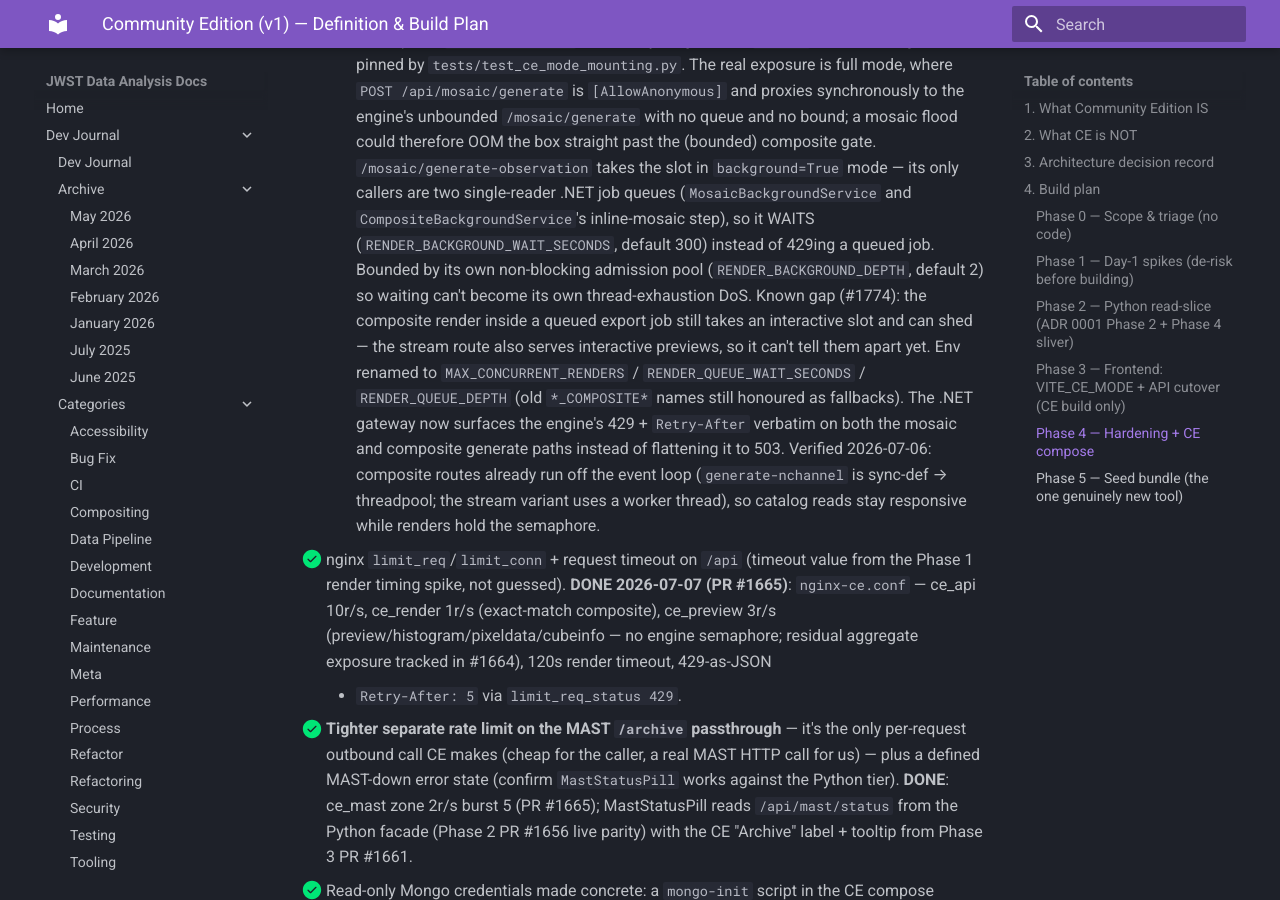
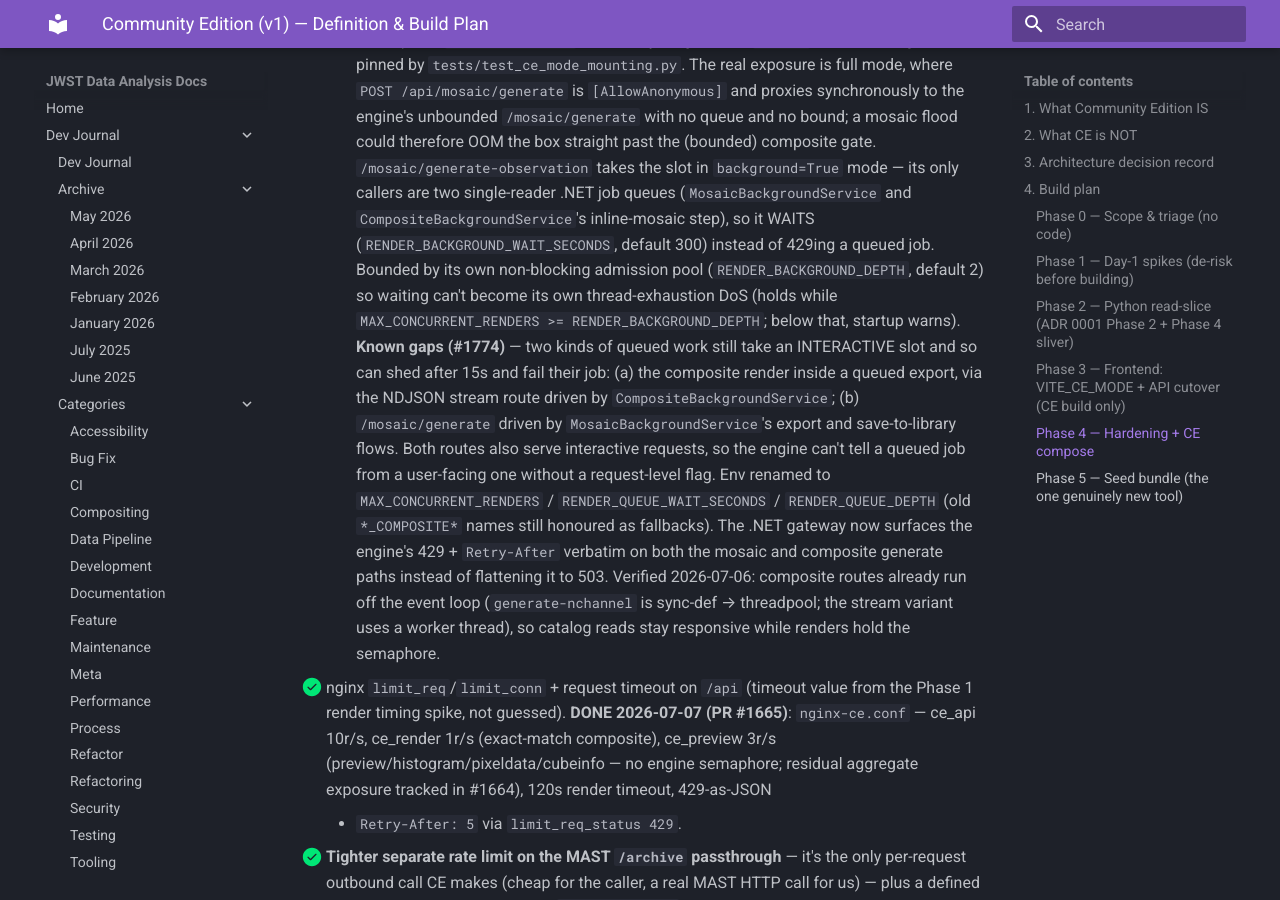
Before and after one commit to Snoww3d/jwst-data-analysis, an MkDocs documentation site: the page built from docs/plans/features/community-edition-v1.md, in a window 1280 px wide and 900 px high, scrolled down 5870 px. Built offline with MkDocs 1.6.1 and Material for MkDocs 9.7.7, drawn with Linux system fonts in a browser that asks for light colours.

Commit message:
docs: mirror the full known-gap list into the CE plan, tighten two tests
Round-4 self-review. One doc fix and three nits; no code-behaviour changes.

The CE plan still described #1774 as a single instance ("the composite render
inside a queued export job"), omitting the /mosaic/generate + MosaicBackgroundService
export/save-to-library case that the gate docstring and the issue both now
name. That is the round-3 finding recurring in the one doc that serves as the
CE record of decisions, so someone scoping #1774 from it would fix half the
problem. It now carries the same two-bullet list, plus the
MAX_CONCURRENT_RENDERS >= RENDER_BACKGROUND_DEPTH precondition.

.env.example documents that precondition too — it is precisely the file where
an operator would set MAX_CONCURRENT_RENDERS=1 and unknowingly void it.

The ungated-neighbours list in render_gate.py omitted /cubeinfo, which
app/render/routes.py also exposes (and nginx-ce.conf already treats as a peer
of preview/histogram/pixeldata in its ce_preview zone).

Two controller 429 tests used a 15s hint, which is also the gateway's fallback
when the engine sends no header — so they could not distinguish "hint
propagated" from "fallback applied". Now 23s, making them self-contained. The
neighbouring test that asserts 15 is the fallback test, and still should.

Tests: engine 1880 passed (twice), backend 1152 passed, ruff + StyleCop clean.

Closes #1645

Claude-Session: https://claude.ai/code/session_011MwLzBH8Zm3mnCf6SBxzJh

```diff
--- a/docs/plans/features/community-edition-v1.md
+++ b/docs/plans/features/community-edition-v1.md
@@ -236,9 +236,15 @@ mast-proxy, no SeaweedFS, no docs. `STORAGE_PROVIDER=local`.
       step), so it WAITS (`RENDER_BACKGROUND_WAIT_SECONDS`, default 300) instead
       of 429ing a queued job. Bounded by its own non-blocking admission pool
       (`RENDER_BACKGROUND_DEPTH`, default 2) so waiting can't become its own
-      thread-exhaustion DoS. Known gap (#1774): the composite render inside a
-      queued export job still takes an interactive slot and can shed — the stream
-      route also serves interactive previews, so it can't tell them apart yet. Env renamed to `MAX_CONCURRENT_RENDERS` /
+      thread-exhaustion DoS (holds while
+      `MAX_CONCURRENT_RENDERS >= RENDER_BACKGROUND_DEPTH`; below that, startup
+      warns). **Known gaps (#1774)** — two kinds of queued work still take an
+      INTERACTIVE slot and so can shed after 15s and fail their job: (a) the
+      composite render inside a queued export, via the NDJSON stream route
+      driven by `CompositeBackgroundService`; (b) `/mosaic/generate` driven by
+      `MosaicBackgroundService`'s export and save-to-library flows. Both routes
+      also serve interactive requests, so the engine can't tell a queued job
+      from a user-facing one without a request-level flag. Env renamed to `MAX_CONCURRENT_RENDERS` /
       `RENDER_QUEUE_WAIT_SECONDS` / `RENDER_QUEUE_DEPTH` (old `*_COMPOSITE*`
       names still honoured as fallbacks). The .NET gateway now surfaces the
       engine's 429 + `Retry-After` verbatim on both the mosaic and composite
```
Also changed, not shown: 4 other files.
